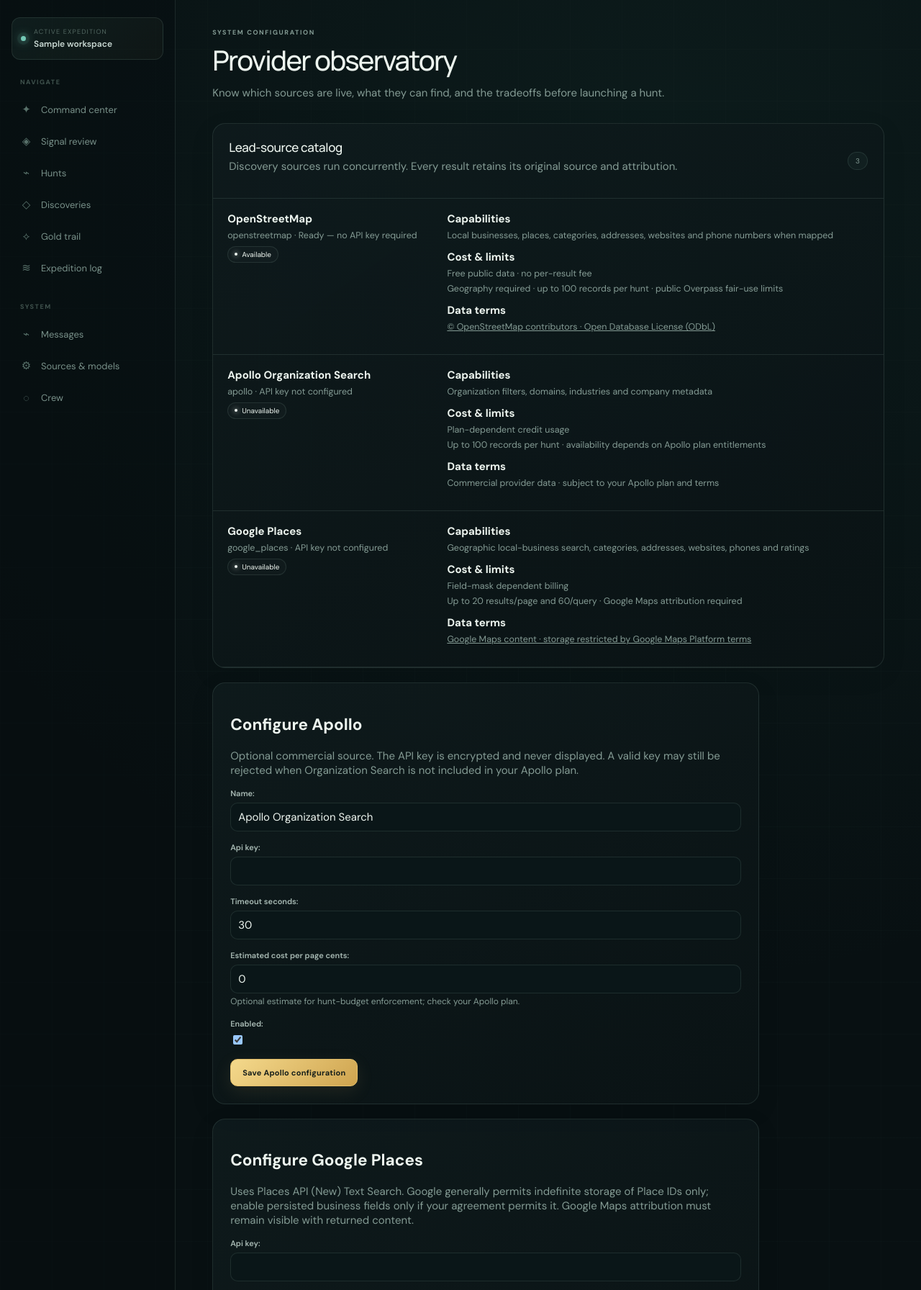
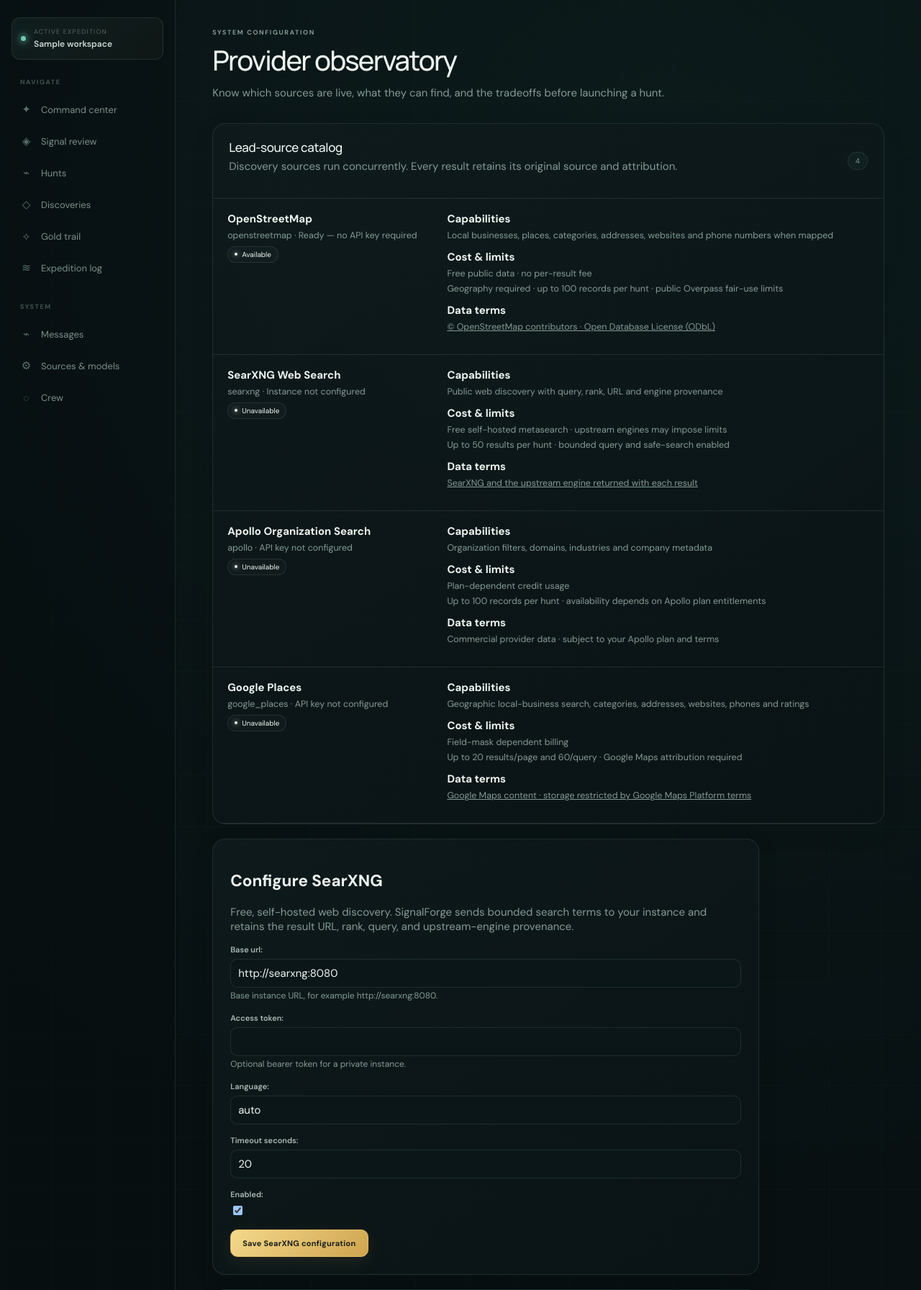
Before and after one commit to gilbertlol/SignalForge, a Django app: page /settings/providers/ in a window 1280 px wide. Shown: the part 76-1868 px from the top of the page at 72% size. Run offline with Django 5.2, Linux system fonts and the light colour scheme; a user stored in the database is signed in; tables that the repository leaves empty hold one stand-in row (values such as "Sample post"); data that the repository does not hold is empty; parts of the project's set-up code (start-up, migrations or seed data) failed here and were passed over; some web fonts are replaced.

Commit message:
GOR-259 add SearXNG web discovery

```diff
--- a/apps/command_center/forms.py
+++ b/apps/command_center/forms.py
@@ -1,3 +1,5 @@
+from urllib.parse import urlparse
+
 from django import forms
 
 from apps.evidence.models import Reliability
@@ -61,6 +63,10 @@ class HuntProfileForm(forms.Form):
     openstreetmap_reliability_weight = forms.IntegerField(
         min_value=0, max_value=100, required=False
     )
+    use_searxng = forms.BooleanField(required=False, label="SearXNG web discovery")
+    searxng_max_records = forms.IntegerField(min_value=1, max_value=50, initial=20, required=False)
+    searxng_budget_cents = forms.IntegerField(min_value=0, required=False, initial=0)
+    searxng_reliability_weight = forms.IntegerField(min_value=0, max_value=100, required=False)
     use_apollo = forms.BooleanField(required=False, label="Apollo Organization Search")
     apollo_max_records = forms.IntegerField(min_value=1, max_value=100, initial=10, required=False)
     apollo_budget_cents = forms.IntegerField(min_value=0, required=False)
@@ -82,7 +88,7 @@ class HuntProfileForm(forms.Form):
     def __init__(self, *args, source_availability=None, **kwargs):
         super().__init__(*args, **kwargs)
         self.source_availability = source_availability or {}
-        for key in ("apollo", "google_places"):
+        for key in ("searxng", "apollo", "google_places"):
             availability = self.source_availability.get(key)
             if availability is None or availability.ready:
                 continue
@@ -97,12 +103,18 @@ class HuntProfileForm(forms.Form):
 
     def clean(self):
         cleaned = super().clean()
-        for key in ("apollo", "google_places"):
+        for key in ("searxng", "apollo", "google_places"):
             availability = self.source_availability.get(key)
             if cleaned.get(f"use_{key}") and availability and not availability.ready:
                 self.add_error(f"use_{key}", availability.reason)
         selected = any(
-            cleaned.get(key) for key in ("use_openstreetmap", "use_apollo", "use_google_places")
+            cleaned.get(key)
+            for key in (
+                "use_openstreetmap",
+                "use_searxng",
+                "use_apollo",
+                "use_google_places",
+            )
         )
         if cleaned.get("manual_only") and selected:
             self.add_error("manual_only", "Manual-only profiles cannot enable automatic sources.")
@@ -133,14 +145,14 @@ class HuntProfileForm(forms.Form):
             self.add_error("radius_meters", "A radius requires center coordinates.")
         if location_type == "radius" and not cleaned.get("radius_meters"):
             self.add_error("radius_meters", "Set the search radius.")
-        for key in ("openstreetmap", "apollo", "google_places"):
+        for key in ("openstreetmap", "searxng", "apollo", "google_places"):
             if cleaned.get(f"use_{key}") and not cleaned.get(f"{key}_max_records"):
                 self.add_error(f"{key}_max_records", "Set a record limit for this source.")
         return cleaned
 
     def source_policies(self):
         policies = []
-        for key in ("openstreetmap", "apollo", "google_places"):
+        for key in ("openstreetmap", "searxng", "apollo", "google_places"):
             if self.cleaned_data.get(f"use_{key}"):
                 policy = {
                     "source_key": key,
@@ -242,6 +254,32 @@ class GooglePlacesConfigurationForm(forms.Form):
     enabled = forms.BooleanField(required=False, initial=True)
 
 
+class SearXNGConfigurationForm(forms.Form):
+    base_url = forms.CharField(
+        help_text="Base instance URL, for example http://searxng:8080.",
+    )
+    access_token = forms.CharField(
+        required=False,
+        widget=forms.PasswordInput(render_value=False),
+        help_text="Optional bearer token for a private instance.",
+    )
+    language = forms.CharField(max_length=20, initial="auto")
+    timeout_seconds = forms.IntegerField(min_value=1, max_value=120, initial=20)
+    enabled = forms.BooleanField(required=False, initial=True)
+
+    def clean_base_url(self):
+        value = self.cleaned_data["base_url"]
+        parsed = urlparse(value)
+        if parsed.scheme not in {"http", "https"} or not parsed.hostname:
+            raise forms.ValidationError("Enter a complete HTTP or HTTPS instance URL.")
+        if parsed.username or parsed.password or parsed.query or parsed.fragment:
+            raise forms.ValidationError(
+                "Use only the instance base URL; credentials, query strings and fragments "
+                "are not allowed."
+            )
+        return value.rstrip("/")
+
+
 class AIEndpointForm(forms.Form):
     provider = forms.ModelChoiceField(
         queryset=AIProvider.objects.none(), empty_label="Select a provider"
--- a/apps/command_center/urls.py
+++ b/apps/command_center/urls.py
@@ -17,6 +17,13 @@ urlpatterns = [
     path("settings/providers/new/", views.create_provider, name="create-provider"),
     path("settings/credentials/new/", views.create_credential, name="create-credential"),
     path("settings/lead-sources/apollo/", views.configure_apollo, name="configure-apollo"),
+    path("settings/lead-sources/searxng/", views.configure_searxng, name="configure-searxng"),
+    path(
+        "settings/lead-sources/searxng/test/",
+        views.test_lead_source_connection,
+        {"source_key": "searxng"},
+        name="test-searxng",
+    ),
     path(
         "settings/lead-sources/google-places/",
         views.configure_google_places,
--- a/apps/command_center/views.py
+++ b/apps/command_center/views.py
@@ -63,6 +63,7 @@ from .forms import (
     OpportunityStatusForm,
     OrganizationCreateForm,
     ProfileActionForm,
+    SearXNGConfigurationForm,
 )
 
 
@@ -197,7 +198,7 @@ def create_hunt_profile(request: HttpRequest) -> HttpResponse:
     workspace = get_request_workspace(request)
     source_availability = {
         key: lead_source_availability(workspace, key)
-        for key in ("openstreetmap", "apollo", "google_places")
+        for key in ("openstreetmap", "searxng", "apollo", "google_places")
     }
     presets = list(HuntPreset.objects.filter(is_active=True).order_by("name", "-version"))
     selected_preset = None
@@ -215,11 +216,12 @@ def create_hunt_profile(request: HttpRequest) -> HttpResponse:
                 "name": selected_preset.name,
                 "description": selected_preset.description,
             }
-            for key in ("apollo", "google_places"):
+            for key in ("searxng", "apollo", "google_places"):
                 if not source_availability[key].ready:
                     initial[f"use_{key}"] = False
             if not any(
-                initial.get(f"use_{key}") for key in ("openstreetmap", "apollo", "google_places")
+                initial.get(f"use_{key}")
+                for key in ("openstreetmap", "searxng", "apollo", "google_places")
             ):
                 initial["manual_only"] = True
     form = HuntProfileForm(
@@ -300,6 +302,7 @@ def create_hunt_profile(request: HttpRequest) -> HttpResponse:
             "presets": presets,
             "selected_preset": selected_preset,
             "display_preset": display_preset,
+            "searxng_availability": source_availability["searxng"],
             "apollo_availability": source_availability["apollo"],
             "google_places_availability": source_availability["google_places"],
         },
@@ -340,7 +343,7 @@ def start_discovery(request: HttpRequest, pk) -> HttpResponse:
     usable = [
         policy
         for policy in policies
-        if policy.source_key not in {"apollo", "google_places"}
+        if policy.source_key not in {"searxng", "apollo", "google_places"}
         or lead_source_availability(profile.workspace, policy.source_key).ready
     ]
     if not usable:
@@ -400,8 +403,10 @@ def provider_settings(request: HttpRequest) -> HttpResponse:
     lead_sources = list(LeadSourceConfiguration.objects.filter(workspace=workspace))
     apollo = next((source for source in lead_sources if source.source_key == "apollo"), None)
     google = next((source for source in lead_sources if source.source_key == "google_places"), None)
+    searxng = next((source for source in lead_sources if source.source_key == "searxng"), None)
     apollo_availability = lead_source_availability(workspace, "apollo")
     google_availability = lead_source_availability(workspace, "google_places")
+    searxng_availability = lead_source_availability(workspace, "searxng")
     source_catalog = [
         {
             "name": "OpenStreetMap",
@@ -419,6 +424,18 @@ def provider_settings(request: HttpRequest) -> HttpResponse:
             "attribution": "© OpenStreetMap contributors · Open Database License (ODbL)",
             "attribution_url": "https://www.openstreetmap.org/copyright",
             "ready": True,
+        },
+        {
+            "name": "SearXNG Web Search",
+            "source_key": "searxng",
+            "state": searxng_availability.reason,
+            "cost": "Free self-hosted metasearch · upstream engines may impose limits",
+            "limits": "Up to 50 results per hunt · bounded query and safe-search enabled",
+            "capabilities": "Public web discovery with query, rank, URL and engine provenance",
+            "attribution": "SearXNG and the upstream engine returned with each result",
+            "attribution_url": "https://docs.searxng.org/",
+            "ready": searxng_availability.ready,
+            "configuration": searxng,
         },
         {
             "name": "Apollo Organization Search",
@@ -461,6 +478,14 @@ def provider_settings(request: HttpRequest) -> HttpResponse:
             "source_catalog": source_catalog,
             "apollo_form": ApolloConfigurationForm(),
             "google_places_form": GooglePlacesConfigurationForm(),
+            "searxng_form": SearXNGConfigurationForm(
+                initial={
+                    "base_url": searxng.base_url if searxng else "http://searxng:8080",
+                    "language": searxng.config.get("language", "auto") if searxng else "auto",
+                    "timeout_seconds": searxng.timeout_seconds if searxng else 20,
+                    "enabled": searxng.enabled if searxng else True,
+                }
+            ),
             "credentials": CredentialReference.objects.filter(workspace=workspace),
             "provider_form": AIProviderForm(),
             "credential_form": CredentialForm(),
@@ -563,7 +588,8 @@ def configure_google_places(request: HttpRequest) -> HttpResponse:
     if not created:
         old_credential = configuration.credential
         configuration.credential = credential
-        old_credential.delete()
+        if old_credential:
+            old_credential.delete()
         configuration.health_checks.all().delete()
     configuration.base_url = "https://places.googleapis.com/v1/places:searchText"
     configuration.timeout_seconds = form.cleaned_data["timeout_seconds"]
@@ -577,12 +603,49 @@ def configure_google_places(request: HttpRequest) -> HttpResponse:
 
 @require_POST
 @workspace_permission("providers.manage")
+def configure_searxng(request: HttpRequest) -> HttpResponse:
+    workspace = get_request_workspace(request)
+    form = SearXNGConfigurationForm(request.POST)
+    if not form.is_valid():
+        messages.error(request, "SearXNG configuration is invalid.")
+        return redirect("command_center:provider-settings")
+    configuration, _ = LeadSourceConfiguration.objects.get_or_create(
+        workspace=workspace,
+        source_key="searxng",
+        defaults={"name": "SearXNG Web Search"},
+    )
+    access_token = form.cleaned_data["access_token"]
+    if access_token:
+        credential = configuration.credential or CredentialReference(
+            workspace=workspace, name="SearXNG access token"
+        )
+        credential.set_secret(access_token)
+        credential.save()
+        configuration.credential = credential
+    configuration.base_url = form.cleaned_data["base_url"]
+    configuration.timeout_seconds = form.cleaned_data["timeout_seconds"]
+    configuration.estimated_cost_per_page_cents = 0
+    configuration.enabled = form.cleaned_data["enabled"]
+    configuration.config = {"language": form.cleaned_data["language"]}
+    configuration.save()
+    configuration.health_checks.all().delete()
+    messages.success(request, "SearXNG configuration saved. Run live validation to enable it.")
+    return redirect("command_center:provider-settings")
+
+
+@require_POST
+@workspace_permission("providers.manage")
 def test_lead_source_connection(request: HttpRequest, source_key: str) -> HttpResponse:
     workspace = get_request_workspace(request)
     configuration = LeadSourceConfiguration.objects.filter(
         workspace=workspace, source_key=source_key, enabled=True
     ).first()
-    display_name = "Google Places" if source_key == "google_places" else "Apollo"
+    display_names = {
+        "apollo": "Apollo",
+        "google_places": "Google Places",
+        "searxng": "SearXNG",
+    }
+    display_name = display_names.get(source_key, source_key)
     if configuration is None:
         messages.error(request, f"{display_name} is not configured and enabled.")
         return redirect("command_center:provider-settings")
--- a/apps/integrations/models.py
+++ b/apps/integrations/models.py
@@ -55,7 +55,11 @@ class LeadSourceConfiguration(WorkspaceScopedModel):
     name = models.CharField(max_length=255)
     base_url = models.URLField(default="https://api.apollo.io/api/v1/mixed_companies/search")
     credential = models.ForeignKey(
-        CredentialReference, on_delete=models.PROTECT, related_name="lead_source_configurations"
+        CredentialReference,
+        null=True,
+        blank=True,
+        on_delete=models.PROTECT,
+        related_name="lead_source_configurations",
     )
     timeout_seconds = models.PositiveIntegerField(default=30)
     estimated_cost_per_page_cents = models.PositiveIntegerField(default=0)
--- a/templates/command_center/_run_status.html
+++ b/templates/command_center/_run_status.html
@@ -3,7 +3,7 @@
   <div class="panel-heading"><div><p class="eyebrow">{{ run.get_trigger_display }} · {{ run.created_at|date:"M j, H:i:s" }}</p><h2>{{ run.hunt_profile_version.profile.name }}</h2></div><span class="status status-{{ run.status }}">{{ run.get_status_display }}</span></div>
   <div class="metric-grid"><div><small>Phase</small><strong>{{ run.phase_ui|capfirst }}</strong></div><div><small>Elapsed</small><strong>{{ run.elapsed_seconds_ui }}s</strong></div><div><small>Discovered</small><strong>{{ run.records_discovered }}</strong></div><div><small>Qualified</small><strong>{{ run.records_qualified }}</strong></div><div><small>Cost</small><strong>{{ run.cost_cents }}¢</strong></div></div>
   {% if not run.is_terminal_ui %}<form method="post" action="{% url 'command_center:cancel-run' run.id %}">{% csrf_token %}<button class="button secondary">Cancel entire run</button></form>{% endif %}
-  <div class="provider-run-grid">{% for source in run.providers_live %}<section class="provider-card"><div class="panel-heading"><strong>{{ source.provider_key }}</strong><span class="status status-{{ source.status }}">{{ source.get_status_display }}</span></div><small>{{ source.records.count }} persisted · {{ source.records_returned }} returned · {{ source.attempt_count }} attempt{{ source.attempt_count|pluralize }}</small><small>{{ source.elapsed_seconds_ui }}s elapsed{% if source.deadline_ui %} · deadline {{ source.deadline_ui|date:"H:i:s" }}{% endif %} · {{ source.cost_cents }}¢</small>{% if source.provider_key == "openstreetmap" %}<small><a href="https://www.openstreetmap.org/copyright" target="_blank" rel="noreferrer">© OpenStreetMap contributors · ODbL</a></small>{% endif %}{% if source.error %}<p class="field-error">{{ source.error }}</p>{% endif %}{% if source.can_cancel_ui %}<form method="post" action="{% url 'command_center:cancel-source' source.id %}">{% csrf_token %}<button class="button secondary">Cancel source</button></form>{% endif %}</section>{% empty %}<div class="empty compact">Waiting for provider dispatch.</div>{% endfor %}</div>
+  <div class="provider-run-grid">{% for source in run.providers_live %}<section class="provider-card"><div class="panel-heading"><strong>{{ source.provider_key }}</strong><span class="status status-{{ source.status }}">{{ source.get_status_display }}</span></div><small>{{ source.records.count }} persisted · {{ source.records_returned }} returned · {{ source.attempt_count }} attempt{{ source.attempt_count|pluralize }}</small><small>{{ source.elapsed_seconds_ui }}s elapsed{% if source.deadline_ui %} · deadline {{ source.deadline_ui|date:"H:i:s" }}{% endif %} · {{ source.cost_cents }}¢</small>{% if source.provider_key == "openstreetmap" %}<small><a href="https://www.openstreetmap.org/copyright" target="_blank" rel="noreferrer">© OpenStreetMap contributors · ODbL</a></small>{% elif source.provider_key == "searxng" %}<small>Web results retain SearXNG query, rank, URL and upstream-engine provenance.</small>{% endif %}{% if source.error %}<p class="field-error">{{ source.error }}</p>{% endif %}{% if source.can_cancel_ui %}<form method="post" action="{% url 'command_center:cancel-source' source.id %}">{% csrf_token %}<button class="button secondary">Cancel source</button></form>{% endif %}</section>{% empty %}<div class="empty compact">Waiting for provider dispatch.</div>{% endfor %}</div>
   {% if run.source_analytics.scorecards %}<section class="source-scorecards"><div class="panel-heading"><h3>Source scorecards</h3>{% if run.source_analytics.recommendation %}<small>Directional recommendation: {{ run.source_analytics.recommendation.source_key }}</small>{% endif %}</div><div class="provider-run-grid">{% for card in run.source_analytics.scorecards %}<div class="provider-card"><strong>{{ card.source_key }}</strong><small>{{ card.unique_organizations }} unique · {{ card.cross_source_overlaps }} overlap · {{ card.qualified }} qualified</small><small>{% if card.qualification_rate != None %}{{ card.qualification_rate|floatformat:2 }} qualification rate{% else %}No qualification sample{% endif %} · {{ card.estimated_cost_cents }}¢ estimated</small><small>First-touch {{ card.first_touch_organizations }} · multi-touch {{ card.multi_touch_organizations }} · fractional {{ card.fractional_organization_credit }}</small><small>{{ card.pages_returned }} page{{ card.pages_returned|pluralize }} · avg latency {{ card.latency_seconds_average|default:"unknown" }}s · {{ card.retry_count }} retries</small>{% if card.sample_warning %}<p class="muted">{{ card.sample_warning }}</p>{% endif %}</div>{% endfor %}</div>{% if run.source_analytics.recommendation %}<p class="muted">{{ run.source_analytics.recommendation.explanation }} Objective: {{ run.source_analytics.recommendation.objective }}.</p>{% endif %}</section>{% endif %}
   {% if run.is_terminal_ui %}<div class="actions"><a class="button secondary" href="{% url 'command_center:organizations' %}">View organizations</a><a class="button secondary" href="{% url 'command_center:review-queue' %}">Review provenance</a></div>{% endif %}
 </article>{% endfor %}</div>{% else %}<div class="empty"><h2>No runs recorded</h2><p>Discovery runs will appear here with live status and outcomes.</p></div>{% endif %}
--- a/templates/command_center/provider_settings.html
+++ b/templates/command_center/provider_settings.html
@@ -17,11 +17,12 @@
       <div><strong>Cost & limits</strong><small>{{ source.cost }}</small><small>{{ source.limits }}</small></div>
       <div><strong>Data terms</strong><small>{% if source.attribution_url %}<a href="{{ source.attribution_url }}" target="_blank" rel="noreferrer">{{ source.attribution }}</a>{% else %}{{ source.attribution }}{% endif %}</small></div>
     </div>
-    {% if source.configuration %}<form method="post" action="{% if source.source_key == 'apollo' %}{% url 'command_center:test-apollo' %}{% else %}{% url 'command_center:test-google-places' %}{% endif %}">{% csrf_token %}<button class="button secondary">Run live validation</button><small>Performs a real one-result search and may consume customer credits.</small></form>{% endif %}
+    {% if source.configuration %}<form method="post" action="{% if source.source_key == 'apollo' %}{% url 'command_center:test-apollo' %}{% elif source.source_key == 'searxng' %}{% url 'command_center:test-searxng' %}{% else %}{% url 'command_center:test-google-places' %}{% endif %}">{% csrf_token %}<button class="button secondary">Run live validation</button><small>Performs a real one-result search{% if source.source_key != 'searxng' %} and may consume customer credits{% endif %}.</small></form>{% endif %}
   </article>
   {% endfor %}
 </section>
 
+<section class="panel form-panel"><h2>Configure SearXNG</h2><p class="muted">Free, self-hosted web discovery. SignalForge sends bounded search terms to your instance and retains the result URL, rank, query, and upstream-engine provenance.</p><form method="post" action="{% url 'command_center:configure-searxng' %}">{% csrf_token %}{{ searxng_form.as_p }}<button class="button">Save SearXNG configuration</button></form></section>
 <section class="panel form-panel"><h2>Configure Apollo</h2><p class="muted">Optional commercial source. The API key is encrypted and never displayed. A valid key may still be rejected when Organization Search is not included in your Apollo plan.</p><form method="post" action="{% url 'command_center:configure-apollo' %}">{% csrf_token %}{{ apollo_form.as_p }}<button class="button">Save Apollo configuration</button></form></section>
 <section class="panel form-panel"><h2>Configure Google Places</h2><p class="muted">Uses Places API (New) Text Search. Google generally permits indefinite storage of Place IDs only; enable persisted business fields only if your agreement permits it. Google Maps attribution must remain visible with returned content.</p><form method="post" action="{% url 'command_center:configure-google-places' %}">{% csrf_token %}{{ google_places_form.as_p }}<button class="button">Save Google Places configuration</button></form></section>
 
```
Also changed, not shown: apps/command_center/tests/test_views.py (+53 -0 lines), apps/discovery/services.py (+7 -3 lines), apps/integrations/providers/searxng.py (added, +114 -0 lines), apps/integrations/registry.py (+8 -6 lines), apps/integrations/services.py (+8 -5 lines), apps/integrations/tests/test_providers_searxng.py (added, +96 -0 lines), templates/command_center/hunt_profile_form.html (+1 -1 lines), README.md, apps/integrations/migrations/0007_alter_leadsourceconfiguration_credential.py (added).
